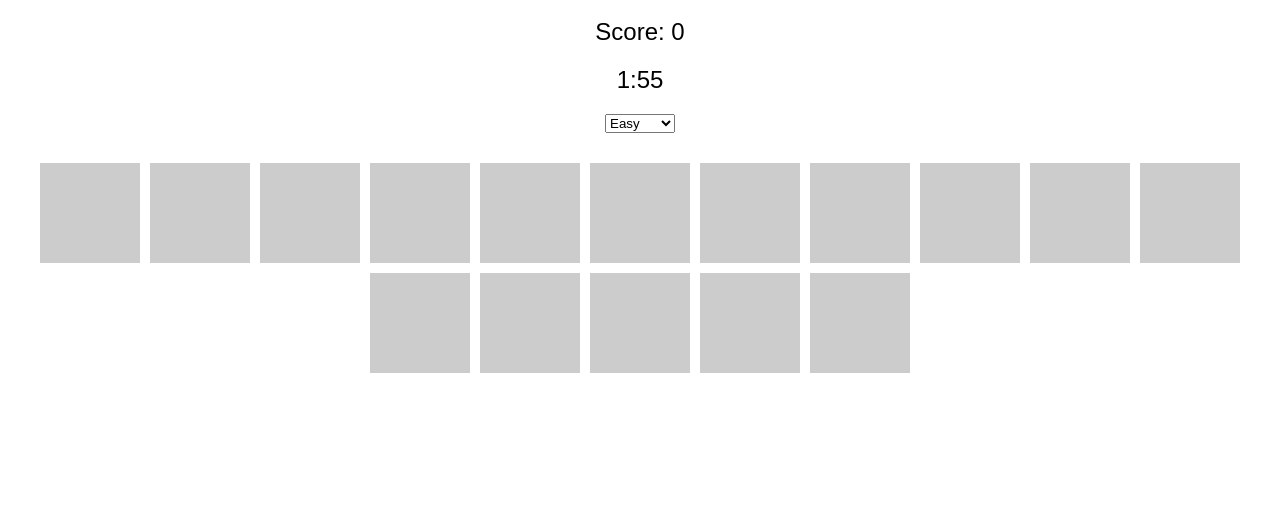
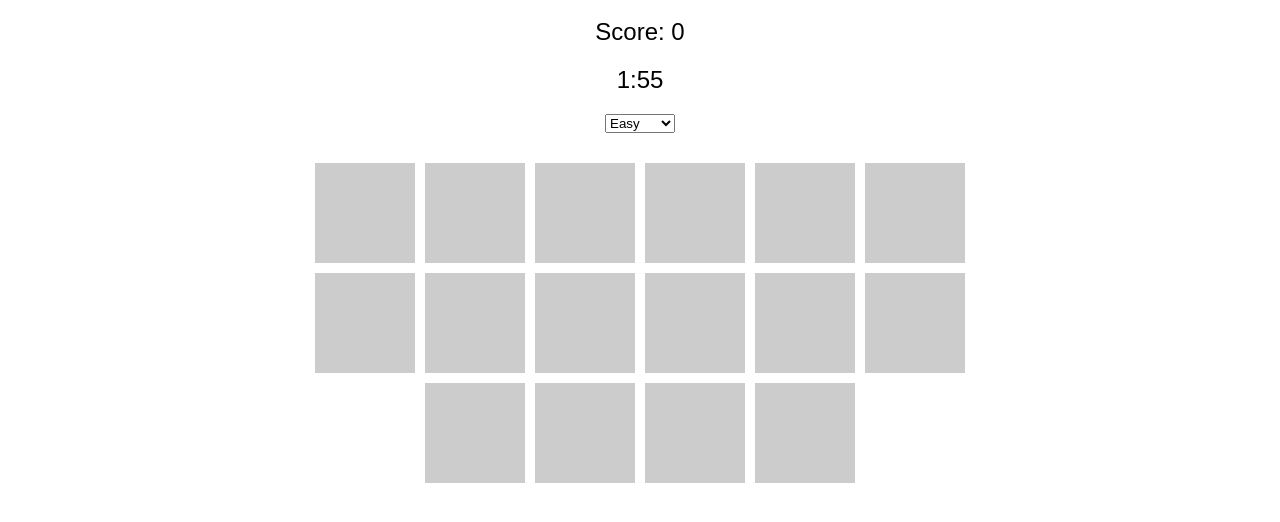
Before and after one commit to ElifnazArc/Memory-Game, a plain HTML site: page index.html in a window 1280 px wide. Drawn offline with Linux system fonts and the light colour scheme.

Commit message:
Update styles.css

```diff
--- a/styles.css
+++ b/styles.css
@@ -21,11 +21,12 @@ body {
     justify-content: center;
     gap: 10px;
     margin: 20px;
+    width: calc(100px * 7 + 10px * 3); /* Adjust width based on card size and gap */
 }
 
 .card {
-    width: 100px;
-    height: 100px;
+    width: 100px; /* Fixed width */
+    height: 100px; /* Fixed height to maintain square shape */
     background-color: #ccc;
     display: flex;
     justify-content: center;
@@ -33,9 +34,15 @@ body {
     font-size: 36px;
     font-weight: bold;
     cursor: pointer;
-    aspect-ratio: 1 / 1;
 }
 
 .card.flipped {
     background-color: #fff;
 }
+
+/* Media query for tablets and phones */
+@media (max-width: 768px) {
+    #memory-game {
+        width: calc(100px * 3 + 10px * 2); /* Adjusted width for smaller screens */
+    }
+}
```
